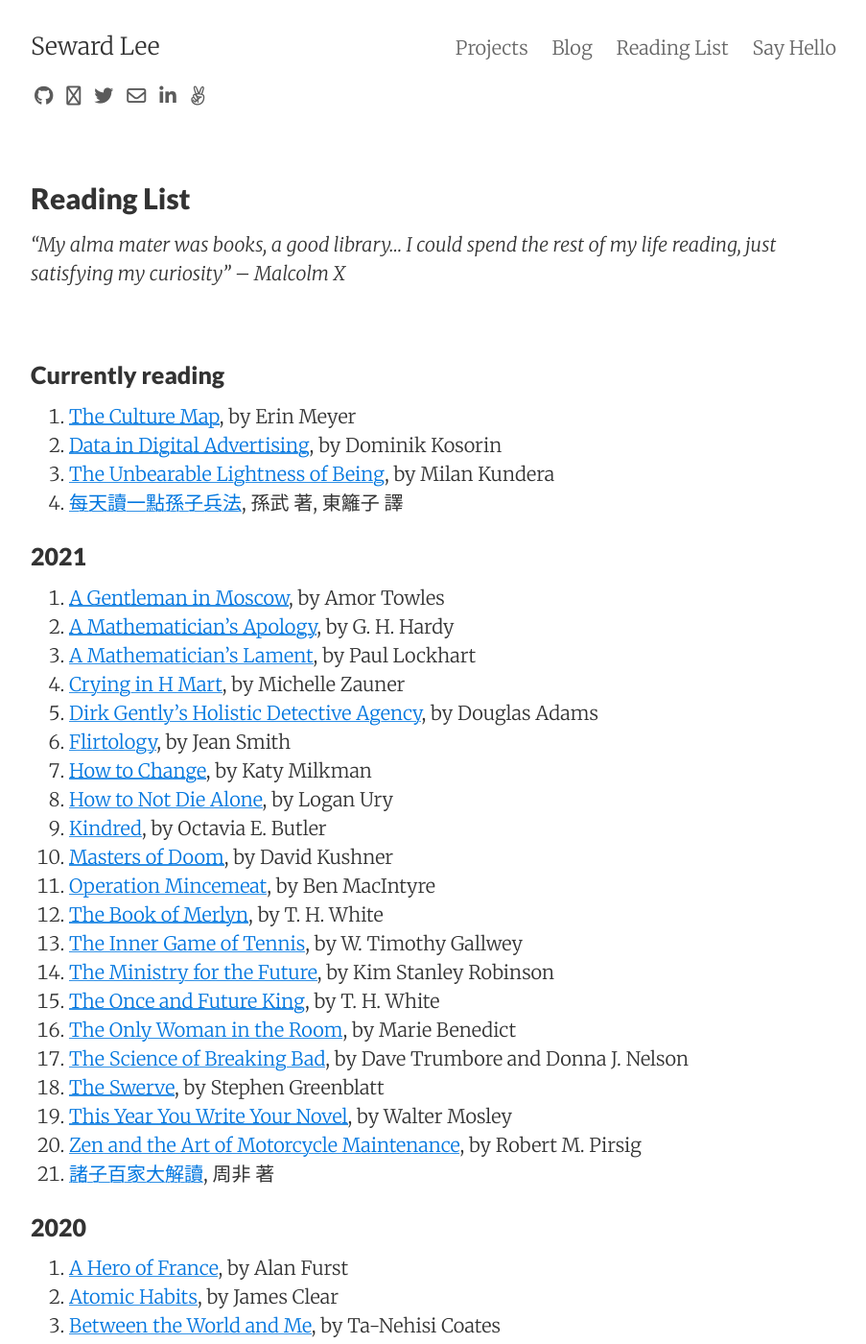
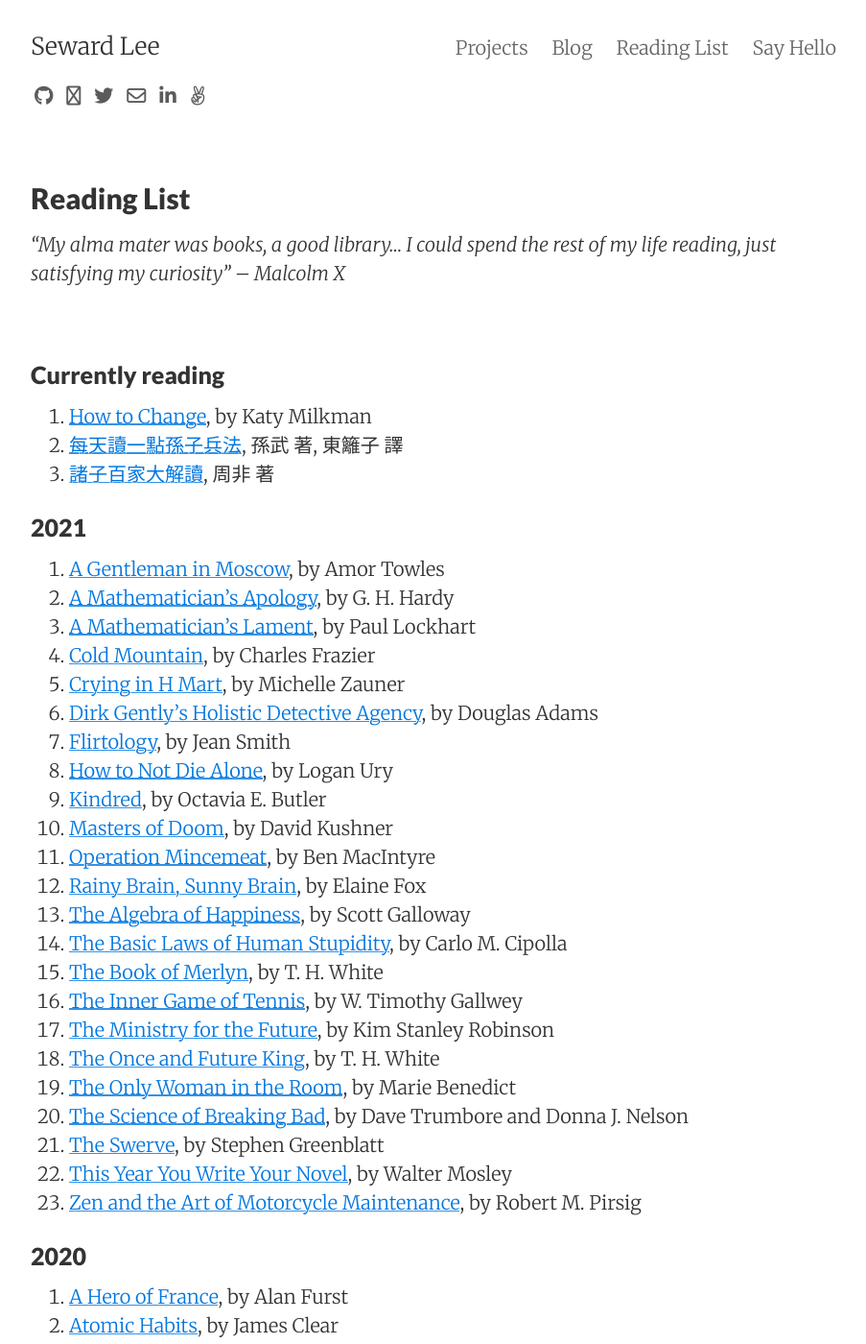
Before and after one commit to sewardlee337/sewardlee337.github.io, a Jekyll site: the page built from readinglist.md, in a window 1280 px wide and 1400 px high. Shown: the whole window at 96% size, without its empty margins (188-1091 px from the left). Built offline with Jekyll 4.4.1, drawn with Linux system fonts in a browser that asks for light colours; nearby versions of some CDN libraries.

Commit message:
update reading list

```diff
--- a/readinglist.md
+++ b/readinglist.md
@@ -12,10 +12,9 @@
 
 ### Currently reading
 
-1. [The Culture Map](https://amzn.to/3qcG517), by Erin Meyer
-1. [Data in Digital Advertising](https://amzn.to/33ilH5x), by Dominik Kosorin
-1. [The Unbearable Lightness of Being](https://amzn.to/2MaEevM), by Milan Kundera
+1. [How to Change](https://amzn.to/3BHnAZr), by Katy Milkman
 1. [每天讀一點孫子兵法](https://bit.ly/3bNxnPL), 孫武 著, 東籬子 譯
+1. [諸子百家大解讀](https://bit.ly/3x1e6oo), 周非 著
 
 
 ### 2021
@@ -23,14 +22,17 @@
 1. [A Gentleman in Moscow](https://amzn.to/3qddvwQ), by Amor Towles
 1. [A Mathematician's Apology](https://amzn.to/3rpMx6f), by G. H. Hardy
 1. [A Mathematician's Lament](https://amzn.to/30MwHa3), by Paul Lockhart
+1. [Cold Mountain](https://amzn.to/3zwCH6o), by Charles Frazier
 1. [Crying in H Mart](https://amzn.to/3bPltaO), by Michelle Zauner
 1. [Dirk Gently's Holistic Detective Agency](https://amzn.to/3eVCQaC), by Douglas Adams
 1. [Flirtology](https://amzn.to/3y1jWHv), by Jean Smith
-1. [How to Change](https://amzn.to/3BHnAZr), by Katy Milkman
 1. [How to Not Die Alone](https://amzn.to/3gm9nsH), by Logan Ury
 1. [Kindred](https://amzn.to/3pBY7du), by Octavia E. Butler
 1. [Masters of Doom](https://amzn.to/3fN0wjD), by David Kushner
 1. [Operation Mincemeat](https://amzn.to/3jGpmDK), by Ben MacIntyre
+1. [Rainy Brain, Sunny Brain](https://amzn.to/38o8879), by Elaine Fox
+1. [The Algebra of Happiness](https://amzn.to/3kRJNN1), by Scott Galloway
+1. [The Basic Laws of Human Stupidity](https://amzn.to/3kV8b03), by Carlo M. Cipolla
 1. [The Book of Merlyn](https://amzn.to/3r3zxTq), by T. H. White
 1. [The Inner Game of Tennis](https://amzn.to/3r9VEHn), by W. Timothy Gallwey
 1. [The Ministry for the Future](https://amzn.to/39kNOUU), by Kim Stanley Robinson
```
Also changed, not shown: other parts of readinglist.md (+0 -1 lines).
